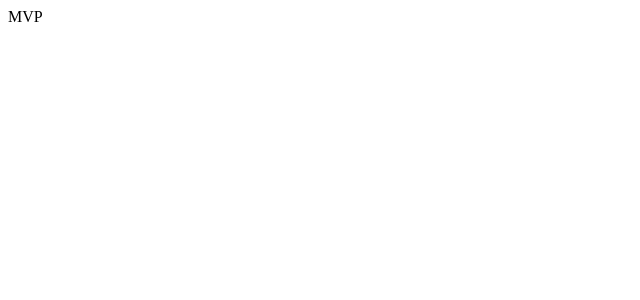
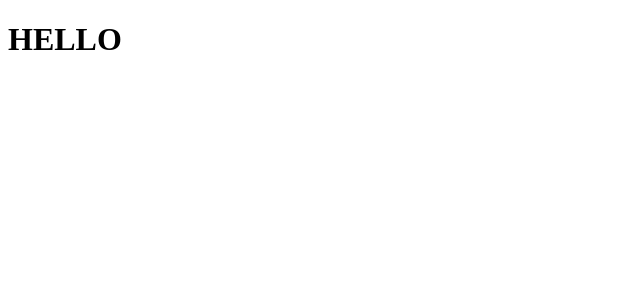
Before and after one commit to rriegel/Reactive-Audio, a React app: page / in a window 1280 px wide. Shown: the top 300 px of the page, without its empty margins (0-640 px from the left). Built offline with nearby package versions, Linux system fonts and the light colour scheme; the HTML template or start-up script is replaced by a standard one.

Commit message:
Rearranged file structure and webpack paths to get app.jsx to render to DOM

```diff
--- /dev/null
+++ b/client/public/styles.css
@@ -0,0 +1,14 @@
+body {
+  font-family: 'Nanum Gothic', sans-serif !important;
+}
+
+.website_title {
+  font-size: 40px;
+}
+
+#app {
+  width: 90%;
+  margin: auto;
+  max-width: 960px;
+  font-family: 'Archivo', sans-serif;
+}
--- a/client/app.jsx
+++ b/client/src/app.jsx
@@ -7,10 +7,11 @@ class App extends React.Component {
     super(props);
 
   }
+
   render() {
     return (
       <div>
-        MVP
+        <h1>HELLO</h1>
       </div>
     )
   }
--- a/package.json
+++ b/package.json
@@ -4,7 +4,7 @@
   "description": "Hack Reactor MVP project",
   "main": "server/index.js",
   "scripts": {
-    "build": "webpack --mode development -d -watch",
+    "build": "webpack --mode development --watch",
     "start": "nodemon"
   },
   "repository": {
--- a/webpack.config.js
+++ b/webpack.config.js
@@ -1,15 +1,19 @@
 const path = require('path');
+const webpack = require('webpack');
+
+const SRC_DIR = path.join(__dirname, '/client/src');
+const OUT_DIR = path.join(__dirname, '/client/dist');
 
 module.exports = {
-  entry: './client/app.jsx',
+  entry: path.join(SRC_DIR, 'app.jsx'),
   output: {
-    filename: 'bundle.js',
-    path: path.resolve(__dirname, 'public')
+    path: path.resolve(OUT_DIR),
+    filename: 'bundle.js'
   },
   module: {
     rules: [
       {
-        test: /.jsx?$/,
+        test: /\.jsx?$/,
         exclude: /node_modules/,
         loader: 'babel-loader'
       }
```
Also changed, not shown: client/public/bundle.js (renamed from public/bundle.js), client/public/index.html (renamed from public/index.html), public/styles.css (deleted), 2 other files (tests, documents, lock files or other folders).
